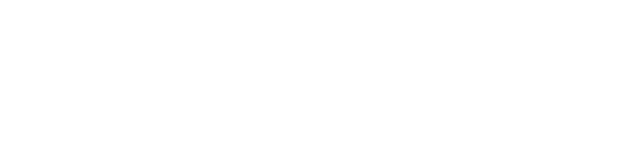
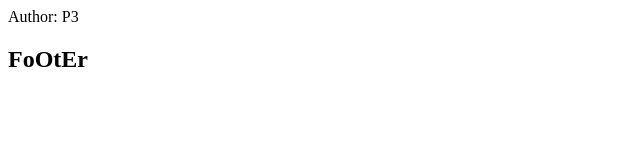
Before and after one commit to camipony/Rodriguez-Portocarrero-Bermudez-Soto-DSII-2022-2-01, a plain HTML site: page index.html in a window 1280 px wide. Shown: the whole page, without its empty margins (0-640 px from the left). Drawn offline with Linux system fonts and the light colour scheme.

Commit message:
Footer agregado

```diff
--- a/index.html
+++ b/index.html
@@ -3,4 +3,12 @@
         <meta charset="utf-8">
         <title> CODERS </title>
     </head>
+	<body>
+
+		<footer>
+
+			<p>Author: P3</p>
+			<h2>FoOtEr</h2>
+		</footer>
+	</body>
 </html>
```
